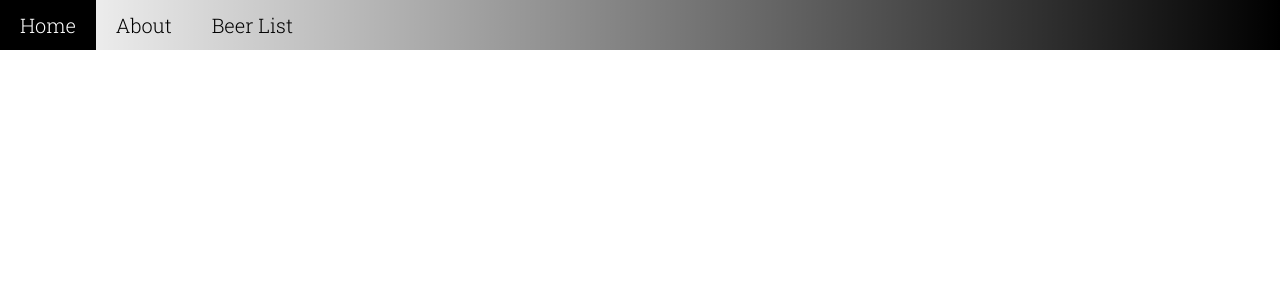
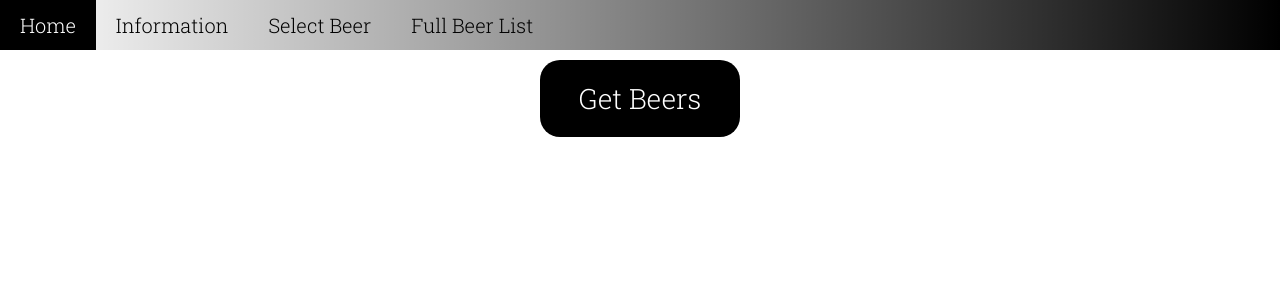
Before and after one commit to PaulJD88/Beer, a Vue app: page /allbeer in a window 1280 px wide. Shown: the top 300 px of the page. Built offline with nearby package versions, Linux system fonts and the light colour scheme.

Commit message:
More Updates

```diff
--- a/src/App.vue
+++ b/src/App.vue
@@ -2,8 +2,9 @@
   <div id="app">
     <ul>
       <li><router-link to="/">Home</router-link></li>
-      <li><router-link to="/about">About</router-link></li>
-      <li><router-link to="/beers">Beer List</router-link></li>
+      <li><router-link to="/information">Information</router-link></li>
+      <li><router-link to="/beers">Select Beer</router-link></li>
+      <li><router-link to="/allbeer">Full Beer List</router-link></li>
     </ul>
     <router-view />
   </div>
--- /dev/null
+++ b/src/components/AllBeer.vue
@@ -0,0 +1,37 @@
+<template>
+  <div class="stuff">
+  <button @click="everyBeer">Get Beers</button>
+  <div class="flex-container">
+  <div class="tile" v-for="abeers in allBeers" :key="abeers.id">
+          <h1>{{ abeers.name }}</h1>
+          <h2>"{{ abeers.tagline }}"</h2>
+          <img :src="abeers.image_url" />
+          <h3>{{ abeers.abv }}%</h3>
+          <p>{{ abeers.description }}</p>
+  </div>
+  </div>
+  </div>
+</template>
+
+<script>
+export default {
+  data() {
+    return {
+      allBeers: [],
+
+    };
+  },
+  methods: {
+    everyBeer() {
+      fetch('https://api.punkapi.com/v2/beers?per_page=80', {
+        method: 'GET',
+      })
+        .then((response) => response.json())
+        .then((json) => {
+          console.log(json);
+          this.allBeers = json;
+        });
+    },
+  },
+};
+</script>
--- a/src/components/BeerTile.vue
+++ b/src/components/BeerTile.vue
@@ -7,11 +7,10 @@
         <option value="8">Eight</option>
         <option value="15">Fifteen</option>
       </select>
+      <button @click="getBeers">Show me the Beer!</button>
     </div>
     <br />
-    <div>
-      <button @click="getBeers">Get Beers</button>
-    </div>
+
     <div class="flex-container">
       <div class="beers" v-for="beer in beers" :key="beer.id">
         <div class="tile">
@@ -50,6 +49,7 @@ export default {
     return {
       abvAbove: 1,
       beers: [],
+      allBeers: [],
     };
   },
   methods: {
@@ -64,18 +64,51 @@ export default {
           console.log(this.abvAbove);
         });
     },
+    everyBeer() {
+      fetch('https://api.punkapi.com/v2/beers?per_page=80', {
+        method: 'GET',
+      })
+        .then((response) => response.json())
+        .then((json) => {
+          console.log(json);
+          this.allBeers = json;
+        });
+    },
   },
 };
 </script>
 
 <style>
+.tile {
+  border: solid black;
+  border-radius: 25px;
+  background-image: radial-gradient(white, rgba(206, 204, 69, 0.61));
+  width: 200px;
+  height: auto;
+  color: black;
+  text-align: center;
+  font-size: 12px;
+  padding: 10px;
+  margin: 5px;
+}
+
 .page {
   display: flex;
   flex-wrap: wrap;
   justify-content: center;
 }
+
 .select-style {
-  margin: 50px;
-  height: 75px;
+  display: flex;
+  flex-wrap: wrap;
+  justify-content: center;
+  margin-top: 50px;
+  width: 250px;
+  height: auto;
+}
+select {
+  margin: 10px;
+  height: 50px;
+  width: 105px;
 }
 </style>
--- /dev/null
+++ b/src/components/Information.vue
@@ -0,0 +1,17 @@
+<template>
+  <div class="information">
+    <h1>This is an information page</h1>
+    <p v-html="beerSites"></p>
+  </div>
+</template>
+
+<script>
+export default {
+  data() {
+    return {
+      beerSites:
+        'Links to some beer related stuff <a href="https://www.harveys.org.uk/"target="_blank">Harveys Brewery</a>',
+    };
+  },
+};
+</script>
--- a/src/router/index.js
+++ b/src/router/index.js
@@ -11,12 +11,12 @@ const routes = [
     component: Home,
   },
   {
-    path: '/about',
-    name: 'About',
+    path: '/information',
+    name: 'Information',
     // route level code-splitting
     // this generates a separate chunk (about.[hash].js) for this route
     // which is lazy-loaded when the route is visited.
-    component: () => import(/* webpackChunkName: "about" */ '../views/About.vue'),
+    component: () => import(/* webpackChunkName: "about" */ '../components/Information.vue'),
   },
   {
     path: '/beers',
@@ -25,6 +25,14 @@ const routes = [
     // this generates a separate chunk (about.[hash].js) for this route
     // which is lazy-loaded when the route is visited.
     component: () => import(/* webpackChunkName: "about" */ '../components/BeerTile.vue'),
+  },
+  {
+    path: '/allbeer',
+    name: 'AllBeer',
+    // route level code-splitting
+    // this generates a separate chunk (about.[hash].js) for this route
+    // which is lazy-loaded when the route is visited.
+    component: () => import(/* webpackChunkName: "about" */ '../components/AllBeer.vue'),
   },
 ];
 
--- a/src/views/About.vue
+++ /dev/null
@@ -1,8 +0,0 @@
-<template>
-  <div class="about">
-    <h1>This is an about page</h1>
-  </div>
-</template>
-
-<script>
-</script>
--- a/src/views/Home.vue
+++ b/src/views/Home.vue
@@ -11,7 +11,7 @@
     <button v-if="beersRandom === 'yes'" @click="randomBeer">
       It's Beer O'clock! &#127866;
     </button>
-    <p1 v-else-if="beersRandom === 'no'"> &#128532;</p1>
+    <p v-else-if="beersRandom === 'no'" v-html="ginSite">&#128532;</p>
     <br />
     <div class="get beer">
       <div class="flex-container">
@@ -51,7 +51,8 @@ export default {
     return {
       beersRandom: '',
       beersR: [],
-      popupActivo: false,
+      ginSite:
+        'Perhaps this is more up your street <a href="https://brightongin.com/"target="_blank">Brighton Gin</a>',
     };
   },
   methods: {
@@ -91,19 +92,6 @@ p {
 
 p1 {
   font-size: 100px;
-}
-
-.tile {
-  border: solid black;
-  border-radius: 25px;
-  background-image: radial-gradient(white, rgba(206, 204, 69, 0.61));
-  width: 250px;
-  height: auto;
-  color: black;
-  text-align: center;
-  font-size: 10px;
-  padding: 10px;
-  margin: 5px;
 }
 
 button {
```
